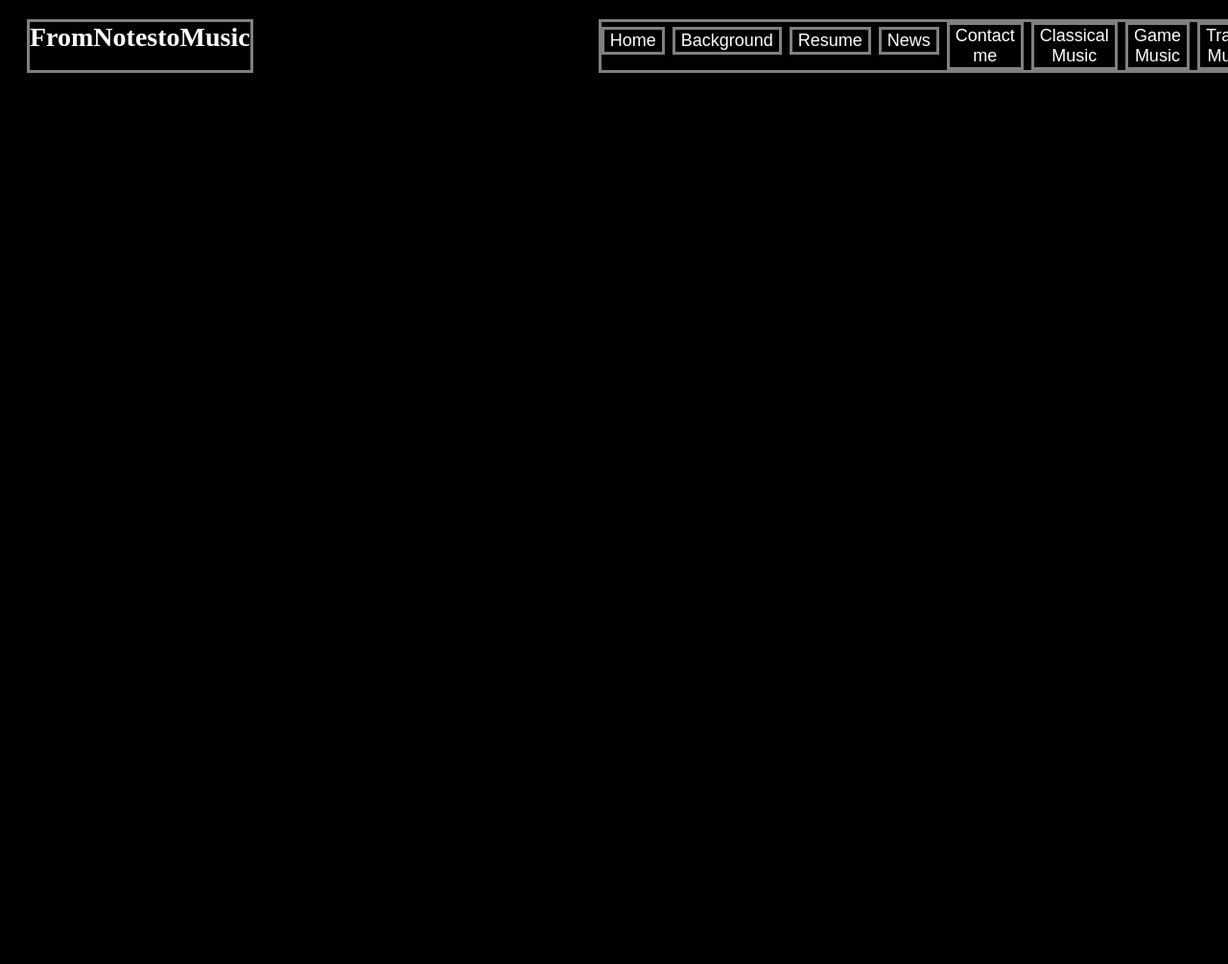
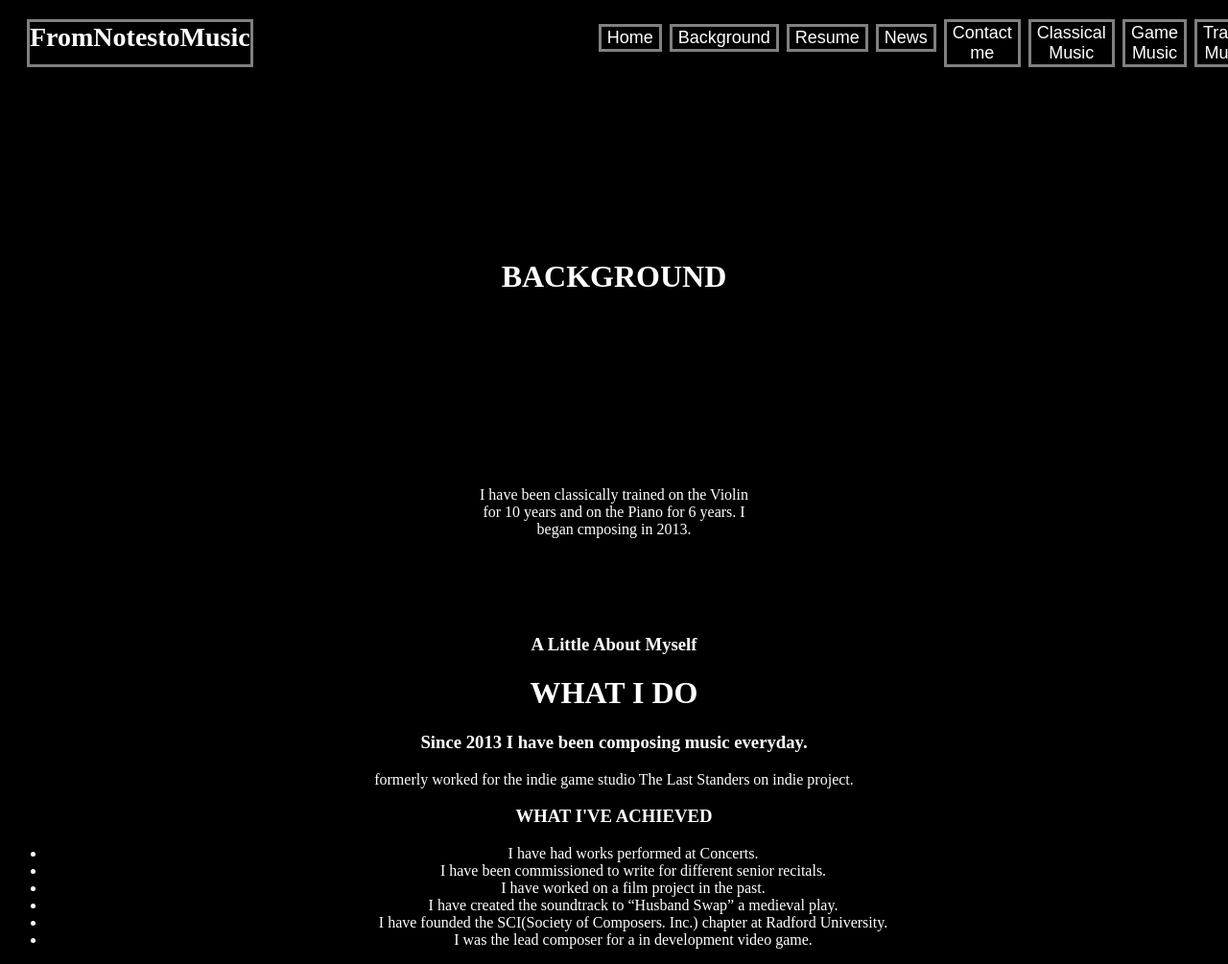
Before and after one commit to Shunesoul/FromNotestoMusicPortfolioPiece, a plain HTML site: page pages/whatido.html in a window 1280 px wide. Shown: the top 1005 px of the page at 96% size. Before the commit the page ends 800 px from the top, so only its background shows below. Drawn offline with Linux system fonts and the light colour scheme.

Commit message:
Added text skeleton to the what i do page

```diff
--- a/pages/whatido.html
+++ b/pages/whatido.html
@@ -9,7 +9,8 @@
 </head>
     <body>
         <div class="header">
-            <div style="font-family: Times New Roman, Times, serif;">FromNotestoMusic</div>
+            <div style="font-family: Times New Roman, Times, serif; border: solid grey;
+            ">FromNotestoMusic</div>
                 <div class="header-1">
                     <a href="../index.html">
                         <button>Home</button>
@@ -37,5 +38,31 @@
                     </a>
                 </div>
         </div>
+        <center style="color: white;">
+            <h1 style="margin: 200px">
+                BACKGROUND
+            </h1>
+            <P>
+                I have been classically trained on the Violin <br>
+                for 10 years and on the Piano for 6 years. I <br>
+                began cmposing in 2013.
+            </P>
+            <h3 style="margin-top:100px;">
+                A Little About Myself
+            </h3>
+        <center>
+            <h1> WHAT I DO </h1>
+        <h3>Since 2013 I have been composing music everyday.</h3>
+        <p>formerly worked for the indie game studio The Last Standers on indie project.</p>
+            <h3>WHAT I'VE ACHIEVED</h3>
+        <ul>
+            <li>I have had works performed at Concerts.</li>
+            <li>I have been commissioned to write for different senior recitals.</li>
+            <li>I have worked on a film project in the past.</li>
+            <li>I have created the soundtrack to “Husband Swap” a medieval play.</li>
+            <li>I have founded the SCI(Society of Composers. Inc.)  chapter at Radford University.</li>
+            <li>I was the lead composer for a in development video game.</li>
+        </ul>
+        </center>
     </body>
 </html>
--- a/style.css
+++ b/style.css
@@ -15,7 +15,6 @@
     gap: 8px;
 }
 .header div {
-    border: solid grey;
     font-size: 28px;
     font-weight: bolder;
 }
```
Also changed, not shown: index.html (+2 -1 lines).
